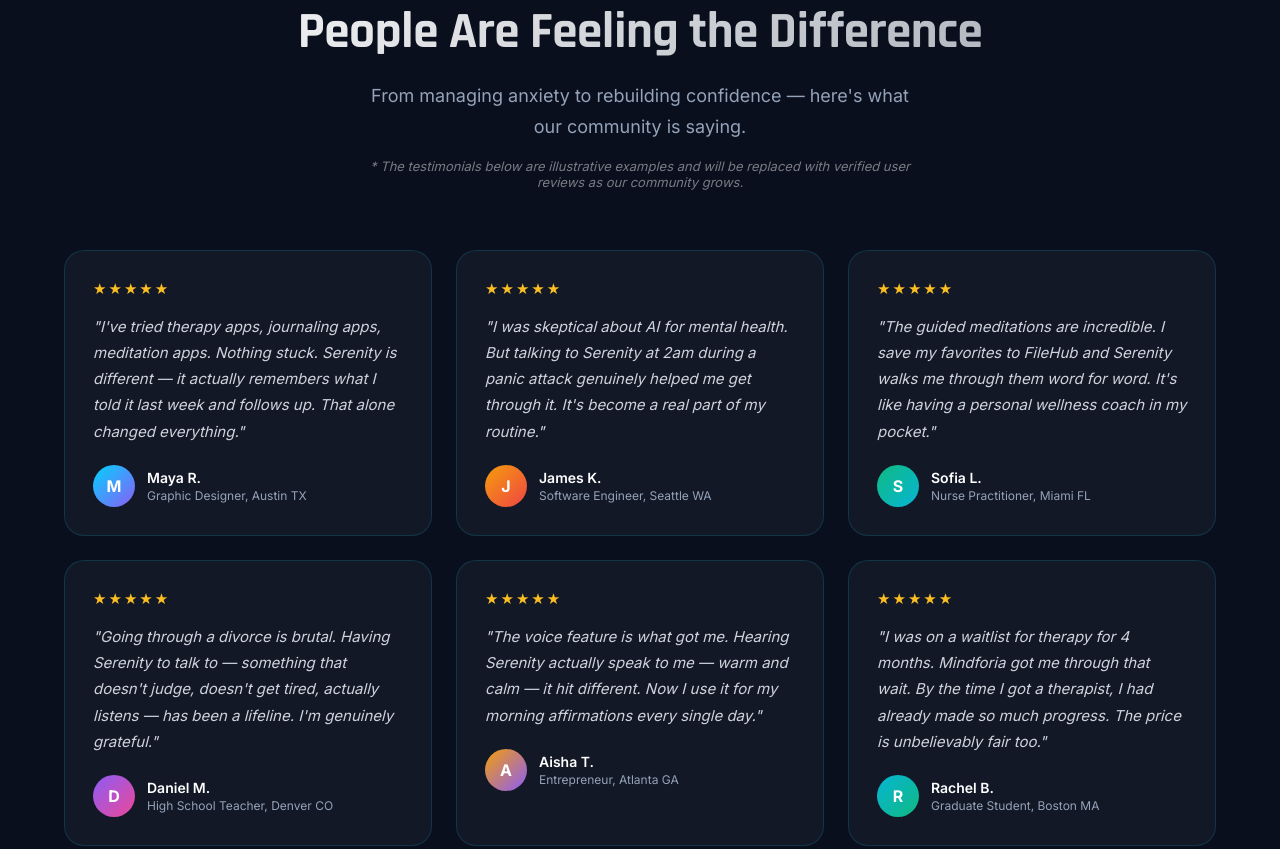
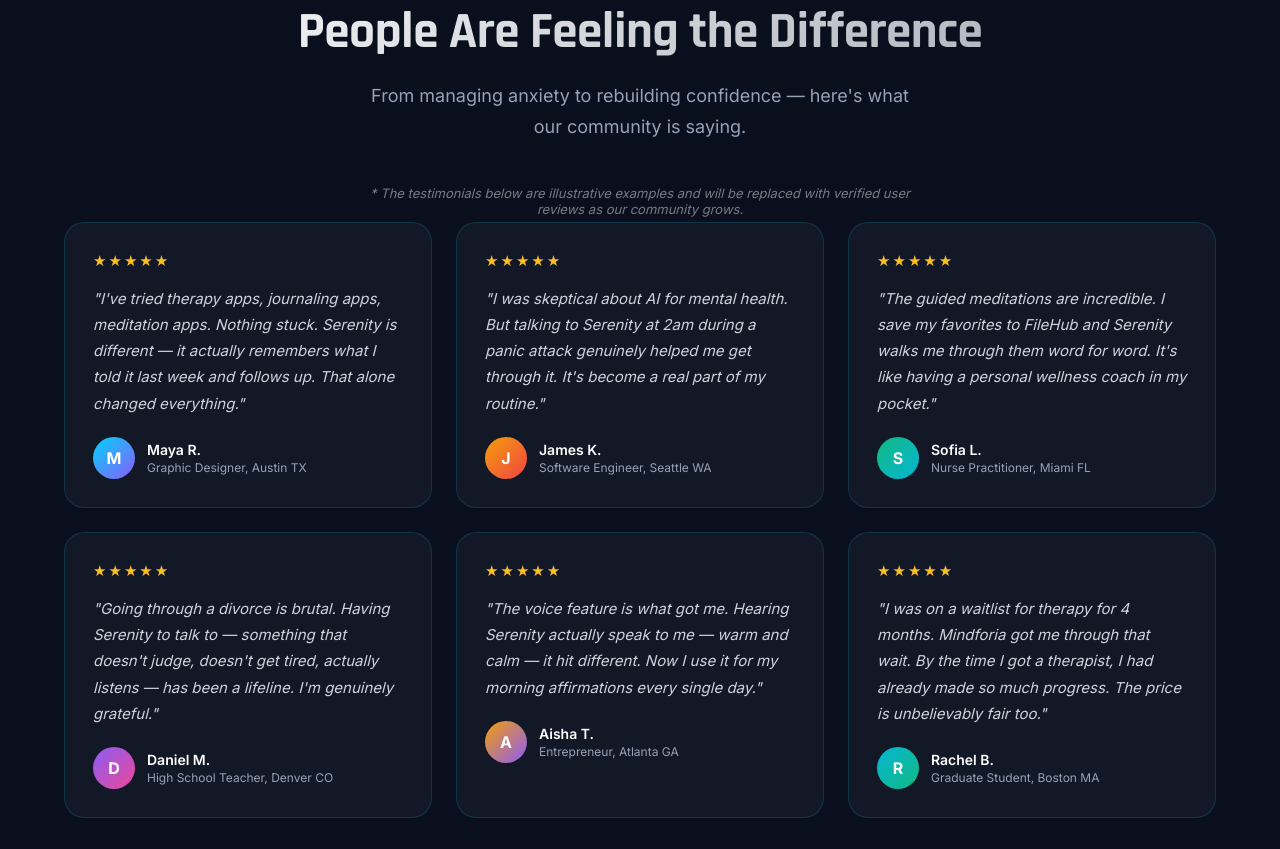
Before and after one commit to tbsmith45/mindforia-website, a website: page index.html in a window 1280 px wide. Shown: the part 3121-3970 px from the top of the page. Drawn offline with Linux system fonts and the light colour scheme.

Commit message:
fix: disclaimer 42px below subtitle, cards start 5px below disclaimer (override testi-grid margin-top)

```diff
--- a/index.html
+++ b/index.html
@@ -333,8 +333,8 @@ footer{padding:60px 5% 32px;border-top:1px solid rgba(255,255,255,.06);margin-to
       <h2 class="section-title">People Are Feeling the Difference</h2>
       <p class="section-sub">From managing anxiety to rebuilding confidence — here's what our community is saying.</p>
     </div>
-    <p style="text-align:center;font-size:13px;color:rgba(255,255,255,0.45);font-style:italic;margin:0 auto 5px;padding:15px 16px 4px;max-width:600px;">* The testimonials below are illustrative examples and will be replaced with verified user reviews as our community grows.</p>
-    <div class="testi-grid">
+    <p style="text-align:center;font-size:13px;color:rgba(255,255,255,0.45);font-style:italic;margin:42px auto 0;padding:0 16px;max-width:600px;">* The testimonials below are illustrative examples and will be replaced with verified user reviews as our community grows.</p>
+    <div class="testi-grid" style="margin-top:5px;">
       <div class="testi-card reveal">
         <div class="stars">★★★★★</div>
         <p class="testi-text">"I've tried therapy apps, journaling apps, meditation apps. Nothing stuck. Serenity is different — it actually remembers what I told it last week and follows up. That alone changed everything."</p>
```
